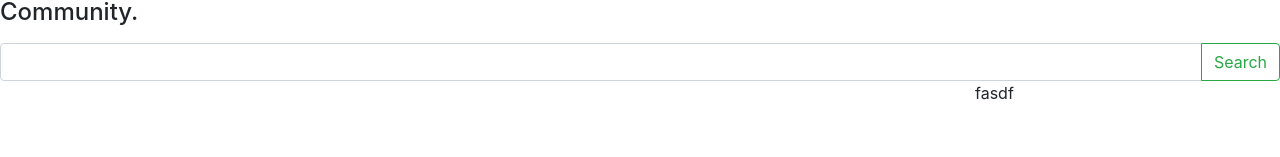
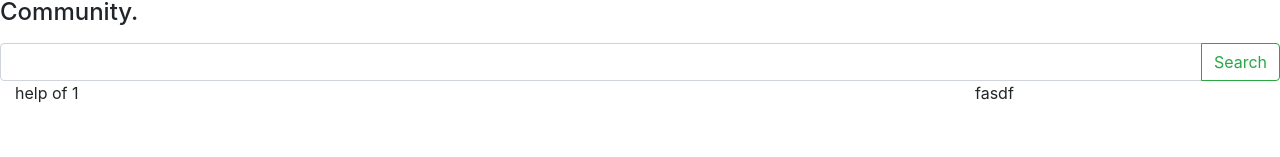
Before and after one commit to mahdikhashan/nuxt-community-platform, a Nuxt app: page /discussions/1/help in a window 1280 px wide. Shown: the part 143-300 px from the top of the page. Built offline with nearby package versions, Linux system fonts and the light colour scheme.

Commit message:
move _page to _id

```diff
--- /dev/null
+++ b/pages/categories/_id.vue
@@ -0,0 +1,5 @@
+<template>
+    <div>
+        Hey category {{ $route.params.id }}
+    </div>
+</template>
--- /dev/null
+++ b/pages/discussions/_id/help.vue
@@ -0,0 +1,5 @@
+<template>
+    <div>
+        help of {{ $route.params.id }}
+    </div>
+</template>
--- a/pages/discussions/_page.vue
+++ /dev/null
@@ -1,13 +0,0 @@
-<template>
-  <div>hot dog</div>
-</template>
-
-<script>
-export default {
-    layout: "post"
-}
-</script>
-
-<style>
-
-</style>
```
Also changed, not shown: pages/categories/_page.vue (deleted), pages/categories/index.vue (renamed from pages/categories.vue), pages/discussions/index.vue (renamed from pages/discussions.vue).
